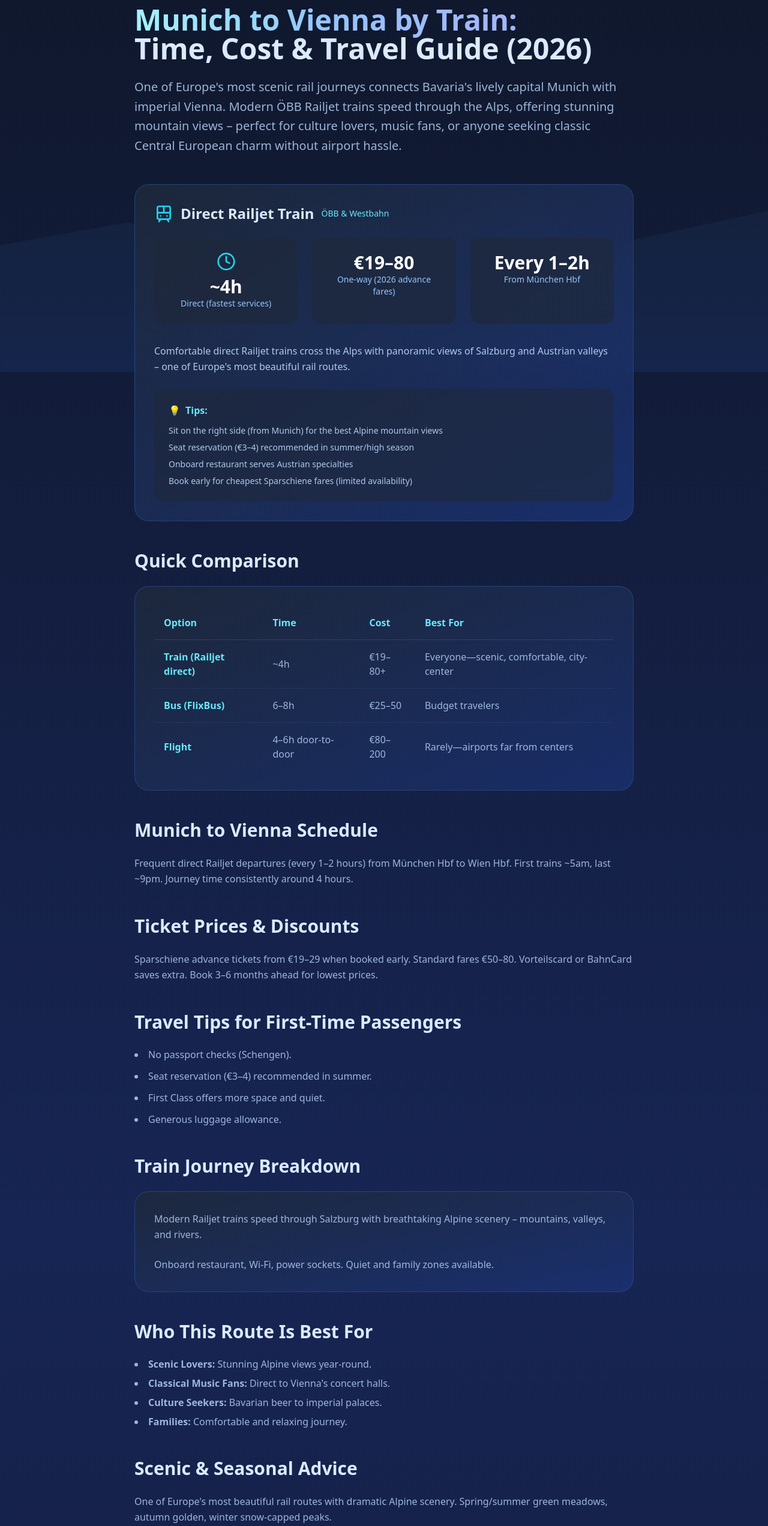
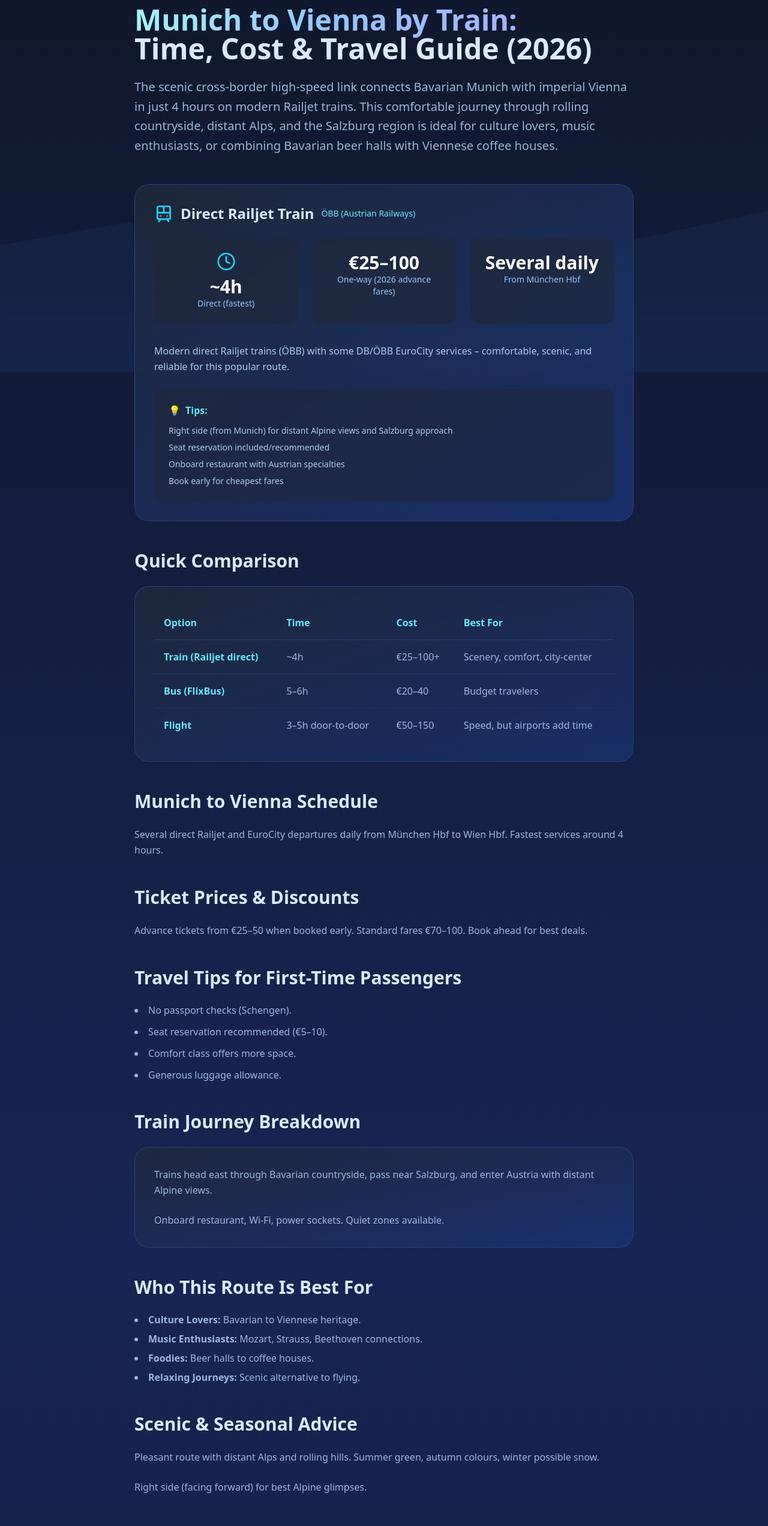
Before and after one commit to michaeljomahoney1985/get-me-there, a Next.js app: page /munich-to-vienna in a window 1280 px wide. Shown: the part 180-2724 px from the top of the page at 60% size. Built offline with nearby package versions, Linux system fonts and the light colour scheme.

Commit message:
Update munich-to-vienna.js

```diff
--- a/pages/munich-to-vienna.js
+++ b/pages/munich-to-vienna.js
@@ -9,15 +9,15 @@ export default function MunichToVienna() {
         <title>Munich to Vienna by Train: Time, Cost & Travel Guide (2026)</title>
         <meta
           name="description"
-          content="Book Munich to Vienna train tickets from €19 with ÖBB Railjet or Westbahn. Discover 2026 schedules, cheap fares, direct scenic Alpine routes, tips, and why the train beats flying."
+          content="Book Munich to Vienna train tickets from €25 with ÖBB Railjet or DB/ÖBB EuroCity. Discover 2026 schedules, cheap fares, direct high-speed routes through Bavarian and Austrian countryside, tips, and why this scenic journey is perfect for exploring two grand European capitals."
         />
         <meta property="og:title" content="Munich to Vienna by Train: Time, Cost & Travel Guide (2026)" />
-        <meta property="og:description" content="Direct Railjet from Munich to Vienna in ~4h – cheap tickets, schedules, tips & FAQs." />
+        <meta property="og:description" content="Direct Railjet from Munich to Vienna in ~4h – cheap tickets, frequent departures, Alpine glimpses." />
         <meta property="og:url" content="https://www.get-me-there.com/munich-to-vienna" />
         <meta property="og:type" content="article" />
         <meta name="twitter:card" content="summary_large_image" />
         <meta name="twitter:title" content="Munich to Vienna by Train: Time, Cost & Travel Guide (2026)" />
-        <meta name="twitter:description" content="Direct Railjet from Munich to Vienna in ~4h – cheap tickets, schedules, tips & FAQs." />
+        <meta name="twitter:description" content="Direct Railjet from Munich to Vienna in ~4h – cheap tickets, frequent departures, Alpine glimpses." />
 
         <script type="application/ld+json">
           {JSON.stringify({
@@ -27,7 +27,7 @@ export default function MunichToVienna() {
               {
                 "@type": "Question",
                 name: "How long does the train from Munich to Vienna take?",
-                acceptedAnswer: { "@type": "Answer", text: "Direct Railjet trains take exactly 4 hours on the fastest services." }
+                acceptedAnswer: { "@type": "Answer", text: "Direct ÖBB Railjet or DB/ÖBB trains take around 4 hours." }
               },
               {
                 "@type": "Question",
@@ -37,17 +37,17 @@ export default function MunichToVienna() {
               {
                 "@type": "Question",
                 name: "Can I bring luggage or a bike?",
-                acceptedAnswer: { "@type": "Answer", text: "Generous allowance on Railjet; bikes require reservation (€12)." }
+                acceptedAnswer: { "@type": "Answer", text: "Generous allowance; bikes require reservation (€10–15)." }
               },
               {
                 "@type": "Question",
                 name: "When is the best time to book cheap tickets?",
-                acceptedAnswer: { "@type": "Answer", text: "Book 3–6 months ahead for €19–29 Sparschiene fares." }
+                acceptedAnswer: { "@type": "Answer", text: "Book 3–6 months ahead for lowest fares from €25." }
               },
               {
                 "@type": "Question",
                 name: "Which side of the train has the best views from Munich to Vienna?",
-                acceptedAnswer: { "@type": "Answer", text: "Right side (facing forward) for stunning Alpine scenery through Salzburg and the Austrian valleys." }
+                acceptedAnswer: { "@type": "Answer", text: "Right side (facing forward) for distant Alpine views and Salzburg approach." }
               }
             ]
           })}
@@ -67,7 +67,6 @@ export default function MunichToVienna() {
       </Head>
 
       <div className="min-h-screen bg-gradient-to-b from-slate-900 via-blue-950 to-slate-900 text-white">
-        {/* Background SVG */}
         <div className="fixed inset-0 pointer-events-none overflow-hidden opacity-20">
           <svg className="absolute bottom-0 w-full h-96" viewBox="0 0 1200 400" preserveAspectRatio="none">
             <defs>
@@ -85,7 +84,6 @@ export default function MunichToVienna() {
           </svg>
         </div>
 
-        {/* Header */}
         <header className="relative border-b border-blue-400/20 backdrop-blur-sm bg-slate-900/50">
           <div className="max-w-7xl mx-auto px-4 sm:px-6 lg:px-8 py-6">
             <div className="flex items-center justify-between">
@@ -108,7 +106,6 @@ export default function MunichToVienna() {
         </header>
 
         <main className="relative z-10 max-w-4xl mx-auto px-4 sm:px-6 lg:px-8 py-12">
-          {/* Breadcrumb */}
           <div className="flex items-center gap-3 text-cyan-400 text-sm mb-4">
             <a href="/" className="hover:text-cyan-300">Home</a>
             <span>→</span>
@@ -117,7 +114,6 @@ export default function MunichToVienna() {
             <span className="text-blue-300">Munich to Vienna</span>
           </div>
 
-          {/* H1 */}
           <h1 className="text-4xl md:text-5xl font-bold mb-6 leading-tight">
             <span className="bg-gradient-to-r from-cyan-200 via-blue-300 to-indigo-300 bg-clip-text text-transparent">
               Munich to Vienna by Train:
@@ -126,38 +122,36 @@ export default function MunichToVienna() {
             <span className="text-blue-100">Time, Cost & Travel Guide (2026)</span>
           </h1>
 
-          {/* Intro */}
           <p className="text-xl text-blue-200/80 leading-relaxed mb-12">
-            One of Europe's most scenic rail journeys connects Bavaria's lively capital Munich with imperial Vienna. Modern ÖBB Railjet trains speed through the Alps, offering stunning mountain views – perfect for culture lovers, music fans, or anyone seeking classic Central European charm without airport hassle.
+            The scenic cross-border high-speed link connects Bavarian Munich with imperial Vienna in just 4 hours on modern Railjet trains. This comfortable journey through rolling countryside, distant Alps, and the Salzburg region is ideal for culture lovers, music enthusiasts, or combining Bavarian beer halls with Viennese coffee houses.
           </p>
 
-          {/* Route Highlights Card */}
           <section className="mb-12">
             <div className="bg-gradient-to-br from-slate-800/90 to-blue-900/60 backdrop-blur-xl rounded-3xl p-8 border border-blue-400/20">
               <div className="flex items-center gap-3 mb-6">
                 <Train className="w-8 h-8 text-cyan-400" />
                 <h2 className="text-2xl font-bold text-blue-100">Direct Railjet Train</h2>
-                <p className="text-cyan-300 text-sm">ÖBB & Westbahn</p>
+                <p className="text-cyan-300 text-sm">ÖBB (Austrian Railways)</p>
               </div>
 
               <div className="grid md:grid-cols-3 gap-6 mb-8">
                 <div className="bg-slate-800/70 rounded-2xl p-6 text-center">
                   <Clock className="w-8 h-8 text-cyan-400 mx-auto mb-2" />
                   <p className="text-3xl font-bold text-white">~4h</p>
-                  <p className="text-blue-300 text-sm">Direct (fastest services)</p>
+                  <p className="text-blue-300 text-sm">Direct (fastest)</p>
                 </div>
                 <div className="bg-slate-800/70 rounded-2xl p-6 text-center">
-                  <p className="text-3xl font-bold text-white">€19–80</p>
+                  <p className="text-3xl font-bold text-white">€25–100</p>
                   <p className="text-blue-300 text-sm">One-way (2026 advance fares)</p>
                 </div>
                 <div className="bg-slate-800/70 rounded-2xl p-6 text-center">
-                  <p className="text-3xl font-bold text-white">Every 1–2h</p>
+                  <p className="text-3xl font-bold text-white">Several daily</p>
                   <p className="text-blue-300 text-sm">From München Hbf</p>
                 </div>
               </div>
 
               <p className="text-blue-200/90 leading-relaxed mb-6">
-                Comfortable direct Railjet trains cross the Alps with panoramic views of Salzburg and Austrian valleys – one of Europe's most beautiful rail routes.
+                Modern direct Railjet trains (ÖBB) with some DB/ÖBB EuroCity services – comfortable, scenic, and reliable for this popular route.
               </p>
 
               <div className="bg-slate-800/60 rounded-2xl p-6">
@@ -165,16 +159,15 @@ export default function MunichToVienna() {
                   <span className="text-yellow-400">💡</span> Tips:
                 </p>
                 <ul className="text-blue-200/90 space-y-2 text-sm">
-                  <li>Sit on the right side (from Munich) for the best Alpine mountain views</li>
-                  <li>Seat reservation (€3–4) recommended in summer/high season</li>
-                  <li>Onboard restaurant serves Austrian specialties</li>
-                  <li>Book early for cheapest Sparschiene fares (limited availability)</li>
+                  <li>Right side (from Munich) for distant Alpine views and Salzburg approach</li>
+                  <li>Seat reservation included/recommended</li>
+                  <li>Onboard restaurant with Austrian specialties</li>
+                  <li>Book early for cheapest fares</li>
                 </ul>
               </div>
             </div>
           </section>
 
-          {/* Quick Comparison Table */}
           <section className="mb-12">
             <h2 className="text-3xl font-bold text-blue-100 mb-6">Quick Comparison</h2>
             <div className="bg-gradient-to-br from-slate-800/90 to-blue-900/50 backdrop-blur-xl rounded-3xl p-8 border border-blue-400/20 overflow-x-auto">
@@ -191,116 +184,82 @@ export default function MunichToVienna() {
                   <tr className="border-b border-blue-400/10">
                     <td className="py-4 px-4 font-semibold text-cyan-300">Train (Railjet direct)</td>
                     <td className="py-4 px-4">~4h</td>
-                    <td className="py-4 px-4">€19–80+</td>
-                    <td className="py-4 px-4">Everyone—scenic, comfortable, city-center</td>
+                    <td className="py-4 px-4">€25–100+</td>
+                    <td className="py-4 px-4">Scenery, comfort, city-center</td>
                   </tr>
                   <tr className="border-b border-blue-400/10">
                     <td className="py-4 px-4 font-semibold text-cyan-300">Bus (FlixBus)</td>
-                    <td className="py-4 px-4">6–8h</td>
-                    <td className="py-4 px-4">€25–50</td>
+                    <td className="py-4 px-4">5–6h</td>
+                    <td className="py-4 px-4">€20–40</td>
                     <td className="py-4 px-4">Budget travelers</td>
                   </tr>
                   <tr>
                     <td className="py-4 px-4 font-semibold text-cyan-300">Flight</td>
-                    <td className="py-4 px-4">4–6h door-to-door</td>
-                    <td className="py-4 px-4">€80–200</td>
-                    <td className="py-4 px-4">Rarely—airports far from centers</td>
+                    <td className="py-4 px-4">3–5h door-to-door</td>
+                    <td className="py-4 px-4">€50–150</td>
+                    <td className="py-4 px-4">Speed, but airports add time</td>
                   </tr>
                 </tbody>
               </table>
             </div>
           </section>
 
-          {/* Schedule */}
           <section className="mb-12">
             <h2 className="text-3xl font-bold text-blue-100 mb-6">Munich to Vienna Schedule</h2>
             <p className="text-blue-200/80 leading-relaxed">
-              Frequent direct Railjet departures (every 1–2 hours) from München Hbf to Wien Hbf. First trains ~5am, last ~9pm. Journey time consistently around 4 hours.
+              Several direct Railjet and EuroCity departures daily from München Hbf to Wien Hbf. Fastest services around 4 hours.
             </p>
           </section>
 
-          {/* Ticket Prices & Discounts */}
           <section className="mb-12">
             <h2 className="text-3xl font-bold text-blue-100 mb-6">Ticket Prices & Discounts</h2>
             <p className="text-blue-200/80 leading-relaxed mb-6">
-              Sparschiene advance tickets from €19–29 when booked early. Standard fares €50–80. Vorteilscard or BahnCard saves extra. Book 3–6 months ahead for lowest prices.
+              Advance tickets from €25–50 when booked early. Standard fares €70–100. Book ahead for best deals.
             </p>
           </section>
 
-          {/* Travel Tips for First-Time Passengers */}
           <section className="mb-12">
             <h2 className="text-3xl font-bold text-blue-100 mb-6">Travel Tips for First-Time Passengers</h2>
             <ul className="list-disc list-inside text-blue-200/80 space-y-3">
               <li>No passport checks (Schengen).</li>
-              <li>Seat reservation (€3–4) recommended in summer.</li>
-              <li>First Class offers more space and quiet.</li>
+              <li>Seat reservation recommended (€5–10).</li>
+              <li>Comfort class offers more space.</li>
               <li>Generous luggage allowance.</li>
             </ul>
           </section>
 
-          {/* Train Journey Breakdown */}
           <section className="mb-12">
             <h2 className="text-3xl font-bold text-blue-100 mb-6">Train Journey Breakdown</h2>
             <div className="bg-gradient-to-br from-slate-800/90 to-blue-900/50 backdrop-blur-xl rounded-3xl p-8 border border-blue-400/20">
               <p className="text-blue-200/80 leading-relaxed mb-6">
-                Modern Railjet trains speed through Salzburg with breathtaking Alpine scenery – mountains, valleys, and rivers.
+                Trains head east through Bavarian countryside, pass near Salzburg, and enter Austria with distant Alpine views.
               </p>
               <p className="text-blue-200/80 leading-relaxed">
-                Onboard restaurant, Wi-Fi, power sockets. Quiet and family zones available.
+                Onboard restaurant, Wi-Fi, power sockets. Quiet zones available.
               </p>
             </div>
           </section>
 
-          {/* Who This Route Is Best For */}
           <section className="mb-12">
             <h2 className="text-3xl font-bold text-blue-100 mb-6">Who This Route Is Best For</h2>
             <ul className="list-disc list-inside text-blue-200/80 space-y-2">
-              <li><strong>Scenic Lovers:</strong> Stunning Alpine views year-round.</li>
-              <li><strong>Classical Music Fans:</strong> Direct to Vienna's concert halls.</li>
-              <li><strong>Culture Seekers:</strong> Bavarian beer to imperial palaces.</li>
-              <li><strong>Families:</strong> Comfortable and relaxing journey.</li>
+              <li><strong>Culture Lovers:</strong> Bavarian to Viennese heritage.</li>
+              <li><strong>Music Enthusiasts:</strong> Mozart, Strauss, Beethoven connections.</li>
+              <li><strong>Foodies:</strong> Beer halls to coffee houses.</li>
+              <li><strong>Relaxing Journeys:</strong> Scenic alternative to flying.</li>
             </ul>
           </section>
 
-          {/* Scenic & Seasonal Advice */}
           <section className="mb-12">
             <h2 className="text-3xl font-bold text-blue-100 mb-6">Scenic & Seasonal Advice</h2>
             <p className="text-blue-200/80 leading-relaxed mb-6">
-              One of Europe's most beautiful rail routes with dramatic Alpine scenery. Spring/summer green meadows, autumn golden, winter snow-capped peaks.
+              Pleasant route with distant Alps and rolling hills. Summer green, autumn colours, winter possible snow.
             </p>
             <p className="text-blue-200/80 leading-relaxed mb-8">
-              Right side (facing forward) for the best mountain views.
+              Right side (facing forward) for best Alpine glimpses.
             </p>
           </section>
 
-          {/* FAQ Section */}
-          <section className="mb-12">
-            <h2 className="text-3xl font-bold text-blue-100 mb-8">FAQs About Munich to Vienna Train</h2>
-            <div className="space-y-6">
-              <details className="bg-slate-800/50 rounded-xl p-6 border border-blue-400/20">
-                <summary className="text-xl font-semibold text-cyan-300 cursor-pointer">How long does the train from Munich to Vienna take?</summary>
-                <p className="mt-4 text-blue-200/80">Exactly 4 hours on most direct Railjet services.</p>
-              </details>
-              <details className="bg-slate-800/50 rounded-xl p-6 border border-blue-400/20">
-                <summary className="text-xl font-semibold text-cyan-300 cursor-pointer">Do I need a passport?</summary>
-                <p className="mt-4 text-blue-200/80">No – Schengen zone route.</p>
-              </details>
-              <details className="bg-slate-800/50 rounded-xl p-6 border border-blue-400/20">
-                <summary className="text-xl font-semibold text-cyan-300 cursor-pointer">Can I bring luggage or a bike?</summary>
-                <p className="mt-4 text-blue-200/80">Generous allowance. Bikes require €12 reservation.</p>
-              </details>
-              <details className="bg-slate-800/50 rounded-xl p-6 border border-blue-400/20">
-                <summary className="text-xl font-semibold text-cyan-300 cursor-pointer">Best time to book cheap fares?</summary>
-                <p className="mt-4 text-blue-200/80">3–6 months ahead for €19–29 Sparschiene tickets.</p>
-              </details>
-              <details className="bg-slate-800/50 rounded-xl p-6 border border-blue-400/20">
-                <summary className="text-xl font-semibold text-cyan-300 cursor-pointer">Which side has the best views?</summary>
-                <p className="mt-4 text-blue-200/80">Right side for stunning Alpine scenery.</p>
-              </details>
-            </div>
-          </section>
-
-          {/* Booking CTAs */}
           <section className="mb-12">
             <h2 className="text-3xl font-bold text-blue-100 mb-6">Book Your Ticket</h2>
             <div className="grid md:grid-cols-2 gap-8">
@@ -308,10 +267,10 @@ export default function MunichToVienna() {
                 href="https://www.thetrainline.com/en-us/train-times/munich-to-vienna"
                 target="_blank"
                 rel="nofollow noopener"
-                className="inline-flex items-center justify-center gap-3 px-8 py-6 bg-gradient-to-r from-cyan-500 to-blue-600 hover:from-cyan-400 hover:to-blue-500 rounded-xl font-semibold text-white shadow-lg transition-all duration-300 text-lg"
+                className="inline-flex items-center justify-center gap-3 px-8 py-6 bg-[#00A387] hover:bg-[#008f75] rounded-xl font-semibold text-white shadow-lg transition-all duration-300 text-lg"
               >
                 <Train className="w-6 h-6" />
-                Check train times and book on Trainline
+                Check times and book on Trainline
               </a>
               <a
                 href="https://www.omio.com/trains/munich/vienna"
@@ -320,12 +279,11 @@ export default function MunichToVienna() {
                 className="inline-flex items-center justify-center gap-3 px-8 py-6 bg-gradient-to-r from-indigo-500 to-purple-600 hover:from-indigo-400 hover:to-purple-500 rounded-xl font-semibold text-white shadow-lg transition-all duration-300 text-lg"
               >
                 <CheckCircle className="w-6 h-6" />
-                Compare train, bus & flight on Omio
+                Compare prices on Omio
               </a>
             </div>
           </section>
 
-          {/* Eurail/Interrail Pass Section */}
           <section className="mb-12">
             <div className="bg-gradient-to-br from-slate-800/90 to-blue-900/50 backdrop-blur-xl rounded-3xl p-8 border border-blue-400/20">
               <div className="flex items-center gap-4 mb-6">
@@ -339,8 +297,8 @@ export default function MunichToVienna() {
               </div>
 
               <div className="space-y-4 text-blue-200/80 leading-relaxed">
-                <p>Eurail (non-EU) or Interrail (EU residents) passes are valid on Railjet with mandatory seat reservation (€3–4).</p>
-                <p>Limited passholder seats—book early via ÖBB or rail.cc.</p>
+                <p>Eurail (non-EU) or Interrail (EU residents) passes are valid on ÖBB and DB trains with seat reservation recommended (€5–10).</p>
+                <p>Popular route – book early.</p>
               </div>
 
               <div className="mt-8">
@@ -357,18 +315,64 @@ export default function MunichToVienna() {
             </div>
           </section>
 
-          {/* Related Routes */}
+          <section className="mb-12">
+            <h2 className="text-3xl font-bold text-blue-100 mb-8">FAQs About Munich to Vienna Train</h2>
+            <div className="space-y-6">
+              <details className="bg-slate-800/50 rounded-xl p-6 border border-blue-400/20">
+                <summary className="text-xl font-semibold text-cyan-300 cursor-pointer">How long does the train from Munich to Vienna take?</summary>
+                <p className="mt-4 text-blue-200/80">Around 4 hours on direct Railjet services.</p>
+              </details>
+              <details className="bg-slate-800/50 rounded-xl p-6 border border-blue-400/20">
+                <summary className="text-xl font-semibold text-cyan-300 cursor-pointer">Do I need a passport?</summary>
+                <p className="mt-4 text-blue-200/80">No – Schengen route.</p>
+              </details>
+              <details className="bg-slate-800/50 rounded-xl p-6 border border-blue-400/20">
+                <summary className="text-xl font-semibold text-cyan-300 cursor-pointer">Can I bring luggage or a bike?</summary>
+                <p className="mt-4 text-blue-200/80">Generous allowance. Bikes require €10–15 reservation.</p>
+              </details>
+              <details className="bg-slate-800/50 rounded-xl p-6 border border-blue-400/20">
+                <summary className="text-xl font-semibold text-cyan-300 cursor-pointer">Best time to book cheap fares?</summary>
+                <p className="mt-4 text-blue-200/80">3–6 months ahead for €25+ tickets.</p>
+              </details>
+              <details className="bg-slate-800/50 rounded-xl p-6 border border-blue-400/20">
+                <summary className="text-xl font-semibold text-cyan-300 cursor-pointer">Which side has the best views?</summary>
+                <p className="mt-4 text-blue-200/80">Right side for Alpine glimpses.</p>
+              </details>
+            </div>
+          </section>
+
+          <section className="mb-12">
+            <h2 className="text-3xl font-bold text-blue-100 mb-6">Need a hotel in Vienna?</h2>
+            <div className="grid md:grid-cols-2 gap-8">
+              <a
+                href="https://www.booking.com/city/at/vienna.html"
+                target="_blank"
+                rel="nofollow noopener"
+                className="inline-flex items-center justify-center gap-3 px-8 py-6 bg-[#003580] hover:bg-[#002a60] rounded-xl font-semibold text-white shadow-lg transition-all duration-300 text-lg"
+              >
+                Find hotels on Booking.com
+              </a>
+              <a
+                href="https://www.hotels.com/de39254/hotels-vienna-austria/"
+                target="_blank"
+                rel="nofollow noopener"
+                className="inline-flex items-center justify-center gap-3 px-8 py-6 bg-[#E31C3D] hover:bg-[#c41734] rounded-xl font-semibold text-white shadow-lg transition-all duration-300 text-lg"
+              >
+                Find hotels on Hotels.com
+              </a>
+            </div>
+          </section>
+
           <section className="mb-12">
             <h2 className="text-3xl font-bold text-blue-100 mb-6">Related Routes</h2>
             <ul className="list-disc list-inside text-blue-200/80 space-y-2">
-              <li><a href="/berlin-to-munich" className="text-cyan-300 hover:text-cyan-400">Berlin to Munich by train</a></li>
-              <li><a href="/vienna-to-budapest" className="text-cyan-300 hover:text-cyan-400">Vienna to Budapest by train</a></li>
-              <li><a href="/munich-to-zurich" className="text-cyan-300 hover:text-cyan-400">Munich to Zurich scenic route</a></li>
+              <li><a href="/vienna-to-munich" className="text-cyan-300 hover:text-cyan-400">Vienna to Munich (reverse)</a></li>
+              <li><a href="/berlin-to-munich" className="text-cyan-300 hover:text-cyan-400">Berlin to Munich train</a></li>
+              <li><a href="/vienna-to-budapest" className="text-cyan-300 hover:text-cyan-400">Vienna to Budapest train</a></li>
             </ul>
           </section>
         </main>
 
-        {/* Footer */}
         <footer className="border-t border-blue-400/20 bg-slate-900/50 backdrop-blur-sm mt-20">
           <div className="max-w-7xl mx-auto px-4 sm:px-6 lg:px-8 py-12">
             <div className="text-center text-sm text-blue-300/50 pt-8 border-t border-blue-400/10">
```
